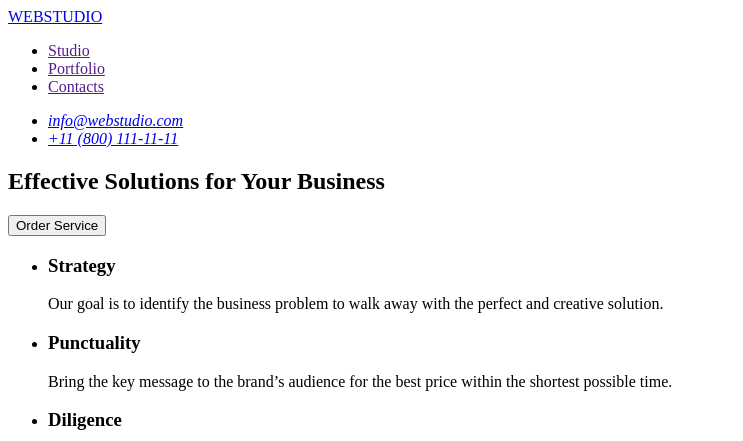
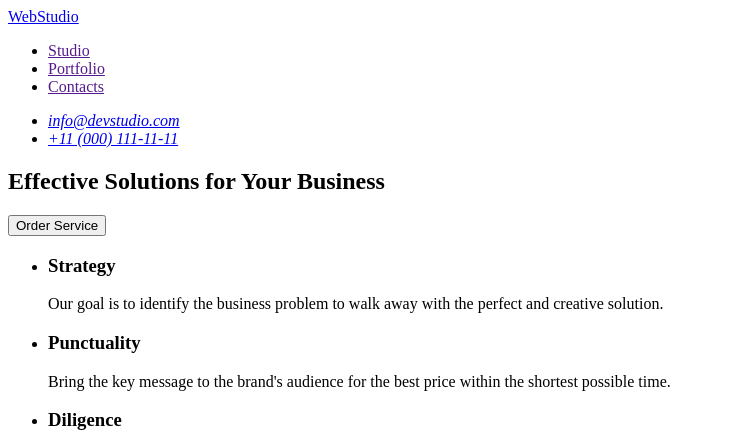
Before and after one commit to Quimlord/goit-markup-hw-01, a plain HTML site: page index.html in a window 1280 px wide. Shown: the top 441 px of the page, 0-743 px from the left. Drawn offline with Linux system fonts and the light colour scheme.

Commit message:
Update index.html

```diff
--- a/index.html
+++ b/index.html
@@ -7,8 +7,8 @@
   </head>
   <body>
     <header>
-      <a href="./index.html">WEBSTUDIO </a>
       <nav>
+        <a href="./index.html">WebStudio </a>
         <ul>
           <li><a href="">Studio</a></li>
           <li><a href="">Portfolio</a></li>
@@ -17,8 +17,10 @@
       </nav>
       <address>
         <ul>
-          <li><a href="mailto:info@webstudio.com"> info@webstudio.com </a></li>
-          <li><a href="tel:+118001111111"> +11 (800) 111-11-11</a></li>
+          <li>
+            <a href="”mailto:info@devstudio.com”"> info@devstudio.com </a>
+          </li>
+          <li><a href="tel:+110001111111"> +11 (000) 111-11-11</a></li>
         </ul>
       </address>
     </header>
@@ -40,7 +42,7 @@
           <li>
             <h3>Punctuality</h3>
             <p>
-              Bring the key message to the brand’s audience for the best price
+              Bring the key message to the brand's audience for the best price
               within the shortest possible time.
             </p>
           </li>
@@ -89,7 +91,7 @@
       </section>
     </main>
     <footer>
-      <a href="./index.html">WEBSTUDIO </a>
+      <a href="./index.html">WebStudio </a>
       <p>
         Increase the flow of customers and sales for your business with digital
         marketing & growth solutions.
```
